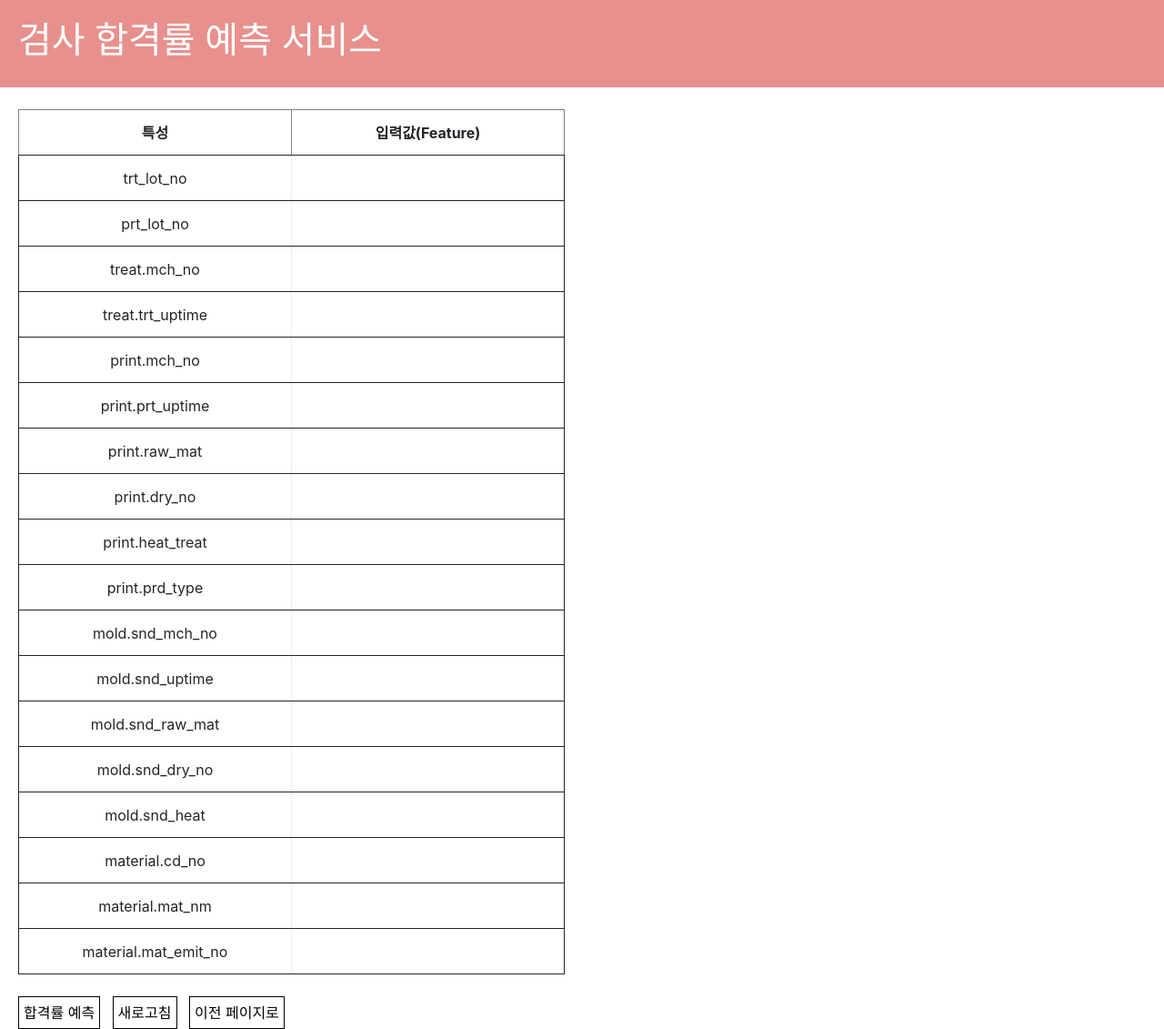
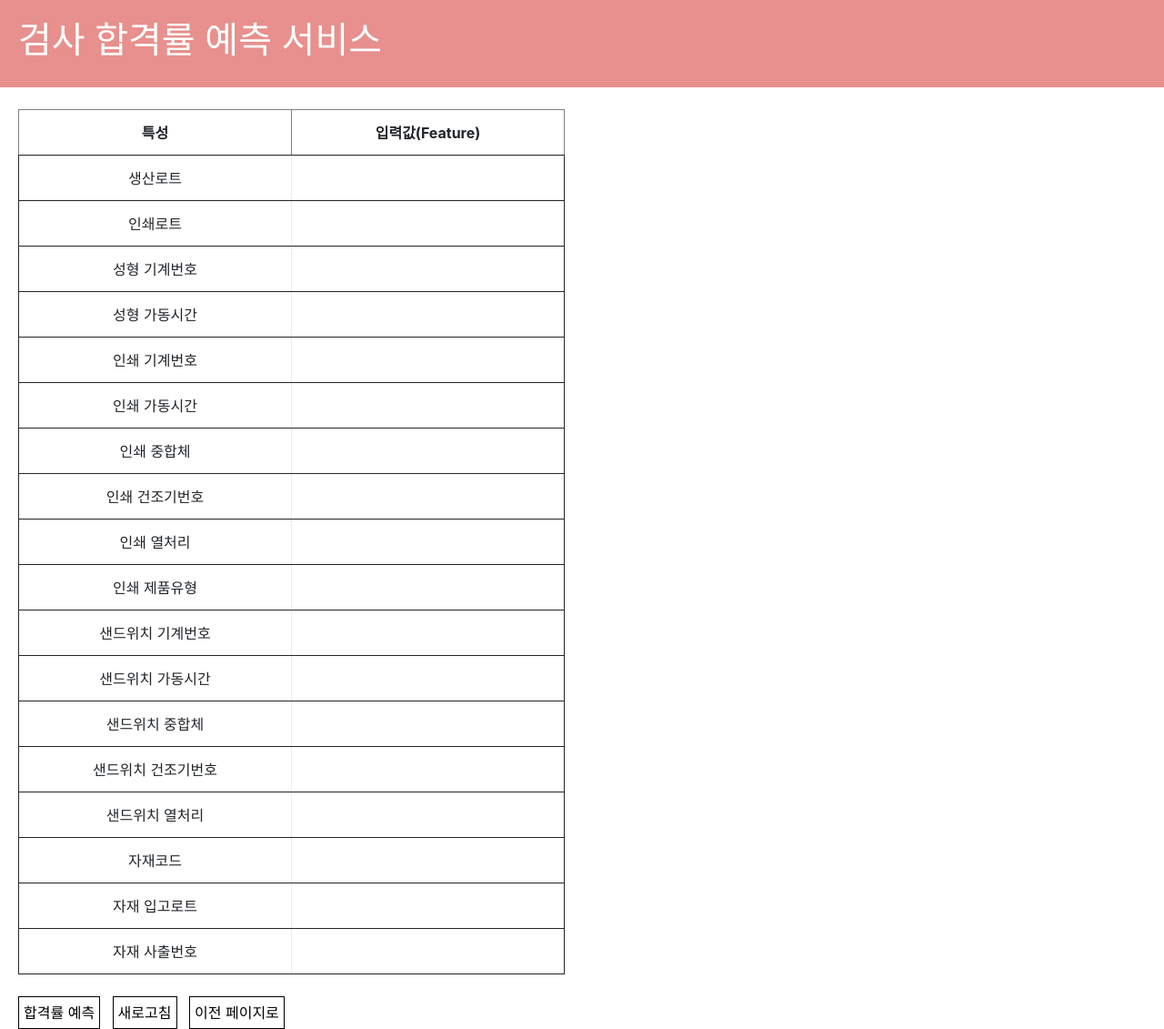
Before and after one commit to MaSungHo/Uplex_SmartFactory, a Django app: template lens/templates/lens/predict.html in a window 1280 px wide. Shown: the whole page at 91% size. Run offline with Django 3.2, Linux system fonts and the light colour scheme; the template is opened without the code that fills it, so the values that code supplies are empty; some libraries are stand-ins or nearby versions.

Commit message:
Edit pages
Former-commit-id: a2bb41628705cc30ccd47b7149e6d375def1311b

```diff
--- a/lens/templates/lens/predict.html
+++ b/lens/templates/lens/predict.html
@@ -8,9 +8,9 @@
   <script src="https://stackpath.bootstrapcdn.com/bootstrap/4.4.1/js/bootstrap.min.js" integrity="sha384-wfSDF2E50Y2D1uUdj0O3uMBJnjuUD4Ih7YwaYd1iqfktj0Uod8GCExl3Og8ifwB6" crossorigin="anonymous"></script>
   <link rel="stylesheet" href="{% static 'css/lens.css' %}">
   <script>
-      var attributes = ['trt_lot_no', 'prt_lot_no', 'treat.mch_no', 'treat.trt_uptime', 'print.mch_no', 'print.prt_uptime',
-        'print.raw_mat', 'print.dry_no', 'print.heat_treat', 'print.prd_type', 'mold.snd_mch_no', 'mold.snd_uptime',
-        'mold.snd_raw_mat', 'mold.snd_dry_no', 'mold.snd_heat', 'material.cd_no', 'material.mat_nm', 'material.mat_emit_no']
+      var attributes = ['생산로트', '인쇄로트', '성형 기계번호', '성형 가동시간', '인쇄 기계번호', '인쇄 가동시간',
+        '인쇄 중합체', '인쇄 건조기번호', '인쇄 열처리', '인쇄 제품유형', '샌드위치 기계번호', '샌드위치 가동시간',
+        '샌드위치 중합체', '샌드위치 건조기번호', '샌드위치 열처리', '자재코드', '자재 입고로트', '자재 사출번호']
   </script>
   <style>
     input:focus { outline: none; }
```
Also changed, not shown: lens/templates/lens/search.html (+13 -2 lines).
